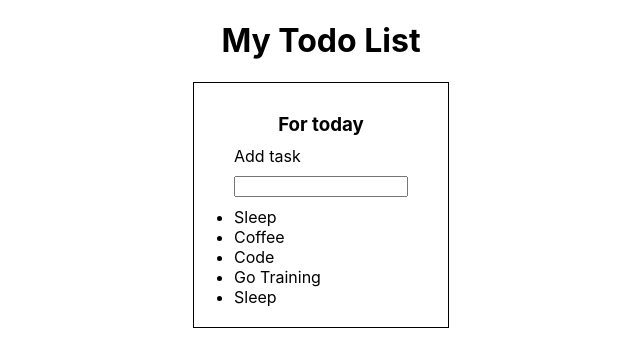
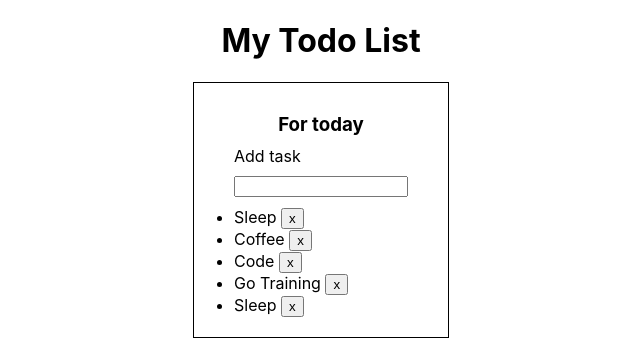
Before and after one commit to StGrozdanov/todo-list-react-app, a React (Create React App) app: page / in a window 1280 px wide. Shown: the top 356 px of the page, without its empty margins (319-959 px from the left). Built offline with nearby package versions, Linux system fonts and the light colour scheme.

Commit message:
added functionality from deleting tasks from the todo

```diff
--- a/src/components/TodoList.js
+++ b/src/components/TodoList.js
@@ -25,12 +25,21 @@ export default function TodoListContainer() {
         e.target.value = '';
     }
 
+    function deleteListItemHandler(id) {
+        setTodo(state => state.filter(todoItem => todoItem.id !== id));
+    }
+
     return (
         <ul className='todo-container'>
             <h3 className='todo-container-heading'>For today</h3>
             <label htmlFor="add-todo">Add task</label>
             <input onBlur={addItemOnBlurHandler} className="add-todo-input" type="text" name='add-todo' />
-            {initialTodo.map(todo => <TodoListItem key={todo.id} content={todo.content} />)}
+            {initialTodo.map(todo =>
+                <TodoListItem
+                    key={todo.id}
+                    content={todo.content}
+                    deleteHandler={() => deleteListItemHandler(todo.id)}
+                />)}
         </ul>
     );
 }
--- a/src/components/TodoListItem.js
+++ b/src/components/TodoListItem.js
@@ -1,7 +1,5 @@
 import './TodoListItem.css'
 
-export default function TodoListItem({key, content}) {
-    return (
-        <li className="todo-item">{content}</li>
-    );
+export default function TodoListItem({content, deleteHandler}) {
+    return <li className="todo-item">{content} <button onClick={deleteHandler}>x</button></li>;
 }
```
